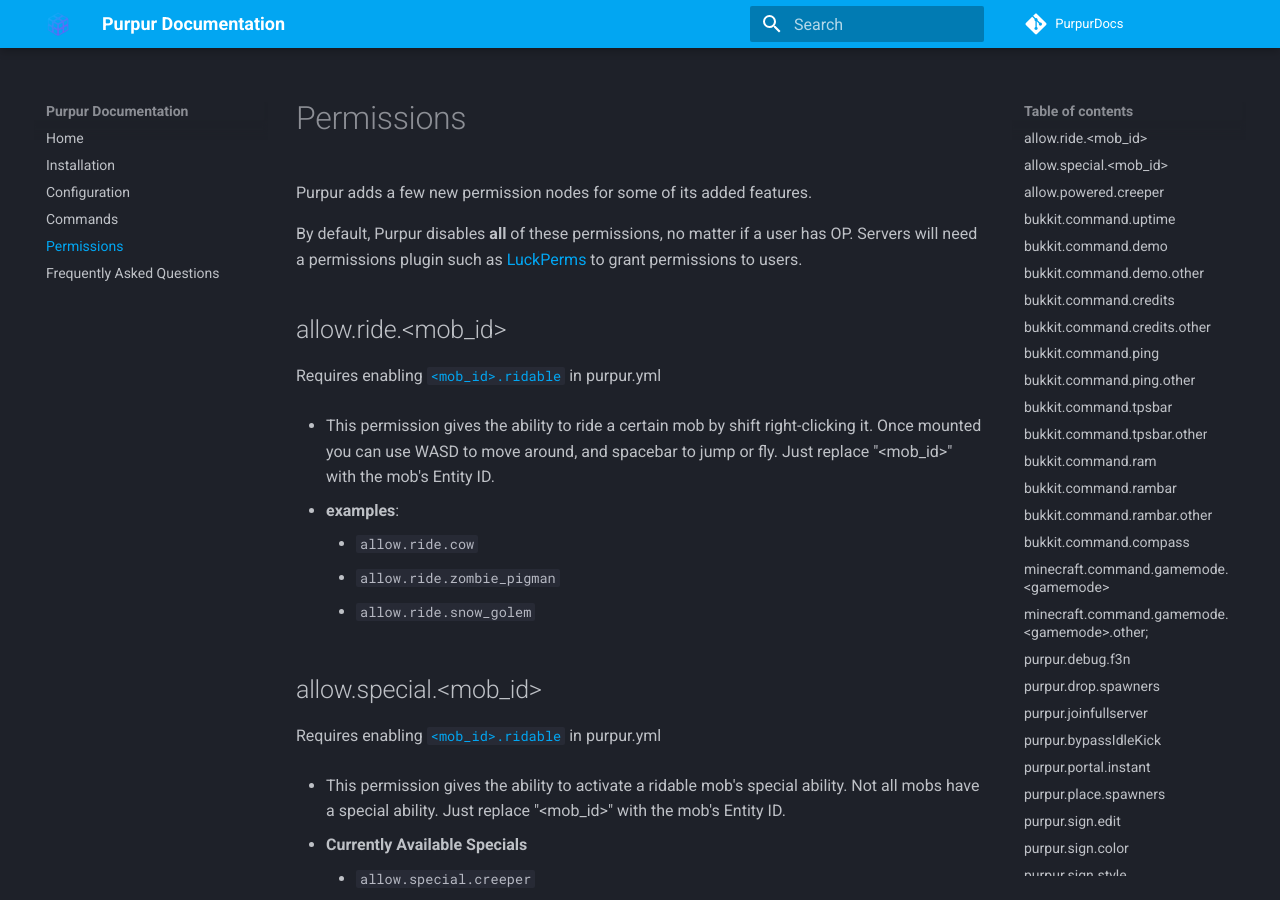
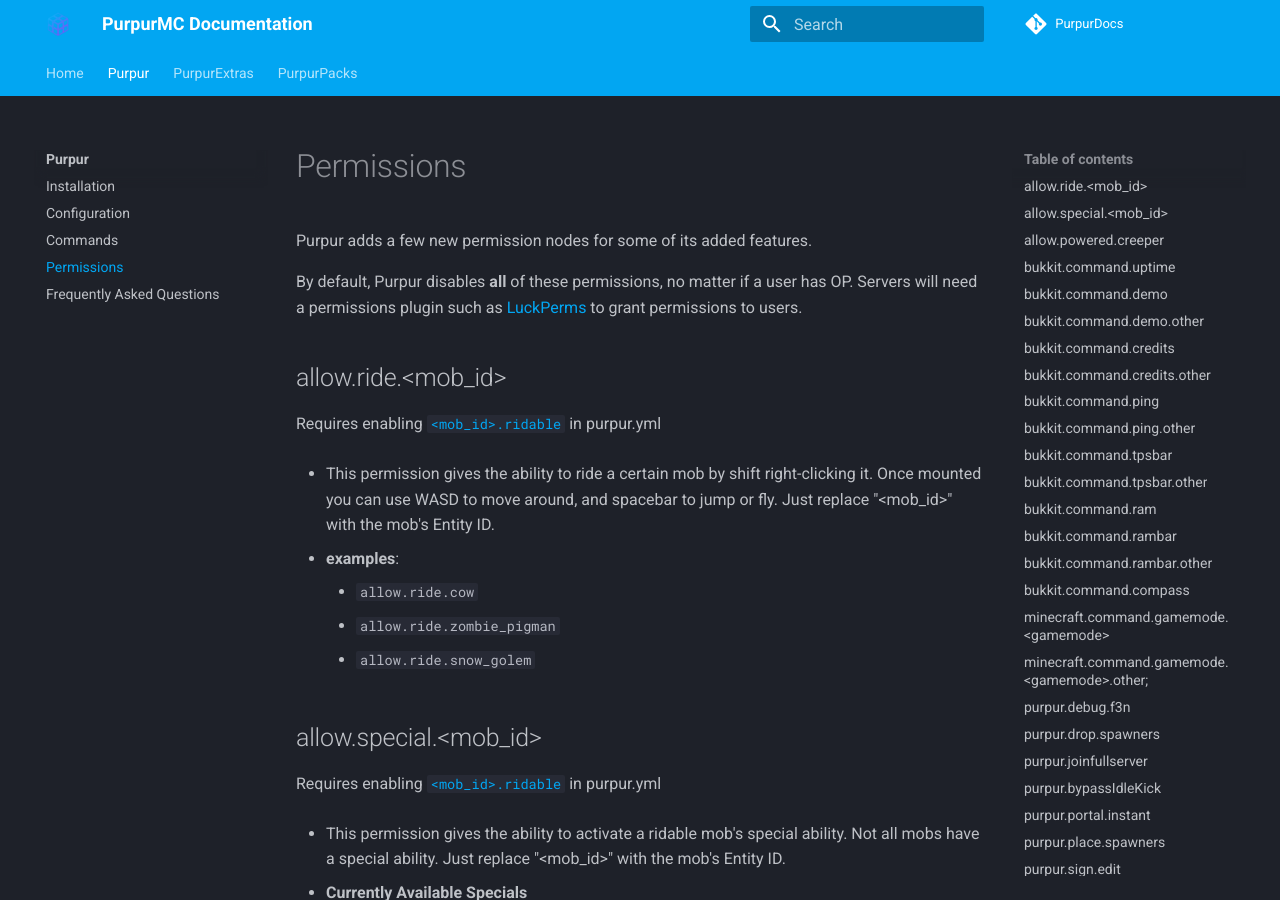
Before and after one commit to PurpurMC/PurpurDocs, an MkDocs documentation site: the page built from mkdocs/purpur/permissions.md, in a window 1280 px wide and 900 px high. Built offline with MkDocs 1.6.1 and Material for MkDocs 9.7.7, drawn with Linux system fonts in a browser that asks for light colours; comment, search, counter and statistics services are not loaded.

```diff
--- a/mkdocs.yml
+++ b/mkdocs.yml
@@ -1,5 +1,5 @@
 # Project information
-site_name: Purpur Documentation
+site_name: PurpurMC Documentation
 site_url: https://purpurmc.org/docs
 site_author: granny
 site_description: >-
@@ -7,12 +7,28 @@ site_description: >-
   Purpur is a fork of Pufferfish (and by extension, Paper) with the goal of providing new and interesting configuration options, which allow for creating a unique gameplay experience not seen anywhere else.
 docs_dir: mkdocs
 nav:
-    - Home: index.md
-    - Installation: Installation.md
-    - Configuration: Configuration.md
-    - Commands: Commands.md
-    - Permissions: Permissions.md
-    - Frequently Asked Questions: FAQ.md
+    - index.md
+    - Purpur:
+      - Purpur: purpur/index.md
+      - Installation: purpur/installation.md
+      - Configuration: purpur/configuration.md
+      - Commands: purpur/commands.md
+      - Permissions: purpur/permissions.md
+      - Frequently Asked Questions: purpur/faq.md
+    - PurpurExtras:
+      - PurpurExtras: purpurextras/index.md
+      # - Installation: purpurextras/installation.md
+      # - Configuration: purpurextras/configuration.md
+      # - Commands: purpurextras/commands.md
+      # - Permissions: purpurextras/permissions.md
+      # - Frequently Asked Questions: purpurextras/faq.md
+    - PurpurPacks:
+      - PurpurPacks: purpurpacks/index.md
+      # - Installation: purpurpacks/installation.md
+      # - Configuration: purpurpacks/configuration.md
+      # - Commands: purpurpacks/commands.md
+      # - Permissions: purpurpacks/permissions.md
+      # - Frequently Asked Questions: purpurpacks/faq.md
 repo_url: https://github.com/PurpurMC/PurpurDocs
 repo_name: PurpurDocs
 edit_uri: edit/main/mkdocs/
@@ -20,6 +36,7 @@ extra_css:
   - stylesheets/extra.css
 plugins:
   - search
+  - ezlinks
   - markdownextradata
   - autolink_references:
       autolinks:
@@ -27,18 +44,27 @@ plugins:
             target_url: https://bugs.mojang.com/browse/MC-<num>
   - redirects:
       redirect_maps:
-          'commands.md': 'Commands.md'
-          'cmds.md': 'Commands.md'
-          'configuration.md': 'Configuration.md'
-          'config.md': 'Configuration.md'
-          'permissions.md': 'Permissions.md'
-          'perms.md': 'Permissions.md'
-          'faq.md': 'FAQ.md'
+          'commands.md': 'purpur/commands.md'
+          'cmds.md': 'purpur/commands.md'
+          'configuration.md': 'purpur/configuration.md'
+          'config.md': 'purpur/configuration.md'
+          'permissions.md': 'purpur/permissions.md'
+          'perms.md': 'purpur/permissions.md'
+          'faq.md': 'purpur/faq.md'
+          'Commands.md': 'purpur/commands.md'
+          'Configuration.md': 'purpur/configuration.md'
+          'FAQ.md': 'purpur/faq.md'
+          'Installation.md': 'purpur/installation.md'
+          'Log4j.md': 'purpur/log4j.md'
+          'Permissions.md': 'purpur/permissions.md'
 theme:
   name: material
   custom_dir: overrides
   favicon: images/purpur-small.png
   logo: images/purpur-small.png
+  features:
+    - navigation.tabs
+    - navigation.indexes
   palette:
     - scheme: slate
       primary: light blue
--- a/mkdocs/Permissions.md
+++ b/mkdocs/purpur/permissions.md
@@ -3,7 +3,7 @@ Purpur adds a few new permission nodes for some of its added features.
 By default, Purpur disables **all** of these permissions, no matter if a user has OP. Servers will need a permissions plugin such as [LuckPerms](https://luckperms.net/) to grant permissions to users.
 
 ## allow.ride.<mob_id&gt;
-Requires enabling [`<mob_id>.ridable`](../Configuration#mobs) in purpur.yml
+Requires enabling [`<mob_id>.ridable`](configuration#mobs) in purpur.yml
 
 - This permission gives the ability to ride a certain mob by shift
 right-clicking it. Once mounted you can use WASD to move around, and spacebar to jump or fly. Just replace "<mob_id&gt;" with the mob's Entity ID.
@@ -14,7 +14,7 @@ right-clicking it. Once mounted you can use WASD to move around, and spacebar to
     - `allow.ride.snow_golem`
 
 ## allow.special.<mob_id&gt;
-Requires enabling [`<mob_id>.ridable`](../Configuration#mobs) in purpur.yml
+Requires enabling [`<mob_id>.ridable`](configuration#mobs) in purpur.yml
 
 - This permission gives the ability to activate a ridable mob's
 special ability. Not all mobs have a special ability. Just replace "<mob_id&gt;" with
@@ -31,60 +31,60 @@ the mob's Entity ID.
         - Shoots a wither head on mouse click
 
 ## allow.powered.creeper
-Requires enabling [`creeper.ridable`](../Configuration#creeper) in purpur.yml
+Requires enabling [`creeper.ridable`](configuration#creeper) in purpur.yml
 
 - This permission gives the ability to toggle a creeper's powered state while riding.
 Hold the spacebar while not moving to charge the toggle. Instead of blowing up the powered
 state will toggle on or off.
 
 ## bukkit.command.uptime
-- Allows the use of the [`/uptime`](../Commands#uptime) command.
+- Allows the use of the [`/uptime`](commands#uptime) command.
 
 ## bukkit.command.demo
-- Allows the use of the [`/demo`](../Commands#demo) command.
+- Allows the use of the [`/demo`](commands#demo) command.
 
 ## bukkit.command.demo.other
-- Allows the use of the [`/demo`](../Commands#demo) command on other players.
+- Allows the use of the [`/demo`](commands#demo) command on other players.
 
 ## bukkit.command.credits
-- Allows the use of the [`/credits`](../Commands#credits) command.
+- Allows the use of the [`/credits`](commands#credits) command.
 
 ## bukkit.command.credits.other
-- Allows the use of the [`/credits`](../Commands#credits) command on other players.
+- Allows the use of the [`/credits`](commands#credits) command on other players.
 
 ## bukkit.command.ping
-- Allows the use of the [`/ping`](../Commands#ping) command.
+- Allows the use of the [`/ping`](commands#ping) command.
 
 ## bukkit.command.ping.other
-- Allows the use of the [`/ping`](../Commands#ping) command on other players.
+- Allows the use of the [`/ping`](commands#ping) command on other players.
 
 ## bukkit.command.tpsbar
-- Allows the use of the [`/tpsbar`](../Commands#tpsbar) command.
+- Allows the use of the [`/tpsbar`](commands#tpsbar) command.
 
 ## bukkit.command.tpsbar.other
-- Allows the use of the [`/tpsbar`](../Commands#tpsbar) command on other players.
+- Allows the use of the [`/tpsbar`](commands#tpsbar) command on other players.
 
 ## bukkit.command.ram
-- Allows the use of the [`/ram`](../Commands#ram) command.
+- Allows the use of the [`/ram`](commands#ram) command.
 
 ## bukkit.command.rambar
-- Allows the use of the [`/rambar`](../Commands#rambar) command.
+- Allows the use of the [`/rambar`](commands#rambar) command.
 
 ## bukkit.command.rambar.other
-- Allows the use of the [`/rambar`](../Commands#rambar) command on other players.
+- Allows the use of the [`/rambar`](commands#rambar) command on other players.
 
 ## bukkit.command.compass
-- Allows the use of the [`/compass`](../Commands#compass) command.
+- Allows the use of the [`/compass`](commands#compass) command.
 
 ## minecraft.command.gamemode.<gamemode&gt;
-Requires enabling [`gamemode.requires-specific-permission`](../Configuration#command) in purpur.yml
+Requires enabling [`gamemode.requires-specific-permission`](configuration#command) in purpur.yml
 
 - Allows the user to set their own gamemode to <gamemode&gt;
 - Available gamemodes
     - adventure, creative, spectator, survival
 
 ## minecraft.command.gamemode.<gamemode&gt;.other;
-Requires enabling [`gamemode.requires-specific-permission`](../Configuration#command) in purpur.yml
+Requires enabling [`gamemode.requires-specific-permission`](configuration#command) in purpur.yml
 
 - Allows the user to set their own and other players' gamemode to <gamemode&gt;
 - Available gamemodes
@@ -95,7 +95,7 @@ Requires enabling [`gamemode.requires-specific-permission`](../Configuration#com
 Player must have this perm _and_ the gamemode perm for it to work.
 
 ## purpur.drop.spawners
-Requires enabling [`gameplay-mechanics.silk-touch`](../Configuration#silk-touch_1) in purpur.yml
+Requires enabling [`gameplay-mechanics.silk-touch`](configuration#silk-touch_1) in purpur.yml
 
 - Players with this permission can use a configured tool with silk
 touch enchantment to mine up any spawner cage instead of disappearing.
@@ -110,28 +110,28 @@ touch enchantment to mine up any spawner cage instead of disappearing.
 - Allows players to instantly teleport through portals when stepping through them
 
 ## purpur.place.spawners
-Requires enabling [`gameplay-mechanics.silk-touch`](../Configuration#silk-touch_1) in purpur.yml
+Requires enabling [`gameplay-mechanics.silk-touch`](configuration#silk-touch_1) in purpur.yml
 
 - Players with this permission can place down a spawner cage and
 restore the mob type to what it was when it was mined using silk touch.
 
 ## purpur.sign.edit
-Requires enabling [`sign.right-click-edit`](../Configuration#sign) in purpur.yml
+Requires enabling [`sign.right-click-edit`](configuration#sign) in purpur.yml
 
 - Allows players to open the sign editor when right clicking a sign while holding a sign.
 
 ## purpur.sign.color
-Requires enabling [`sign.allow-colors`](../Configuration#sign) in purpur.yml
+Requires enabling [`sign.allow-colors`](configuration#sign) in purpur.yml
 
 - Allows players to use color codes on signs
 
 ## purpur.sign.style
-Requires enabling [`sign.allow-colors`](../Configuration#sign) in purpur.yml
+Requires enabling [`sign.allow-colors`](configuration#sign) in purpur.yml
 
 - Allows players to use style codes on signs (except the magic/obfuscated code)
 
 ## purpur.sign.magic
-Requires enabling [`sign.allow-colors`](../Configuration#sign) in purpur.yml
+Requires enabling [`sign.allow-colors`](configuration#sign) in purpur.yml
 
 - Allows players to use the magic/obfuscated style code on signs
 
@@ -141,44 +141,44 @@ Hex colors only register once a book has been signed
 - Allows players to use the legacy and hex color codes in books which update after the book is signed
 
 ## purpur.anvil.color
-Requires enabling [`anvil.allow-colors`](../Configuration#allow-colors_1) in purpur.yml
+Requires enabling [`anvil.allow-colors`](configuration#allow-colors_1) in purpur.yml
 
 - Allows players to use legacy color codes in anvil. [`There is more information about colour codes on the Minecraft website.`](https://minecraft.fandom.com/wiki/Formatting_codes)
 
 ## purpur.anvil.minimessage
-Requires enabling [`anvil.allow-minimessage`](../Configuration#use-mini-message) in purpur.yml
+Requires enabling [`anvil.allow-minimessage`](configuration#use-mini-message) in purpur.yml
 
 - This allows players to use MiniMessage tags in an anvil. [`You can test your minimessage tags here.`](https://webui.advntr.dev/)
 
 ## purpur.anvil.remove_italics
-Requires enabling [`anvil.allow-colors`](../Configuration#anvil) in purpur.yml
+Requires enabling [`anvil.allow-colors`](configuration#anvil) in purpur.yml
 
 - Allows players to remove the italics from items renamed in the anvil by starting the text with '&r'
 
 ## purpur.anvil.format
-Requires enabling [`anvil.allow-colors`](../Configuration#anvil) in purpur.yml
+Requires enabling [`anvil.allow-colors`](configuration#anvil) in purpur.yml
 
 - Allows players to use legacy formatting codes in an anvil (&l, &m, &n, &o)
 
 
 ## purpur.enderchest.rows.<number&gt;
-Requires enabling [`ender_chest.six-rows`](../Configuration#ender_chest) and [`ender_chest.use-permissions-for-rows`](../Configuration#ender_chest) in purpur.yml
+Requires enabling [`ender_chest.six-rows`](configuration#ender_chest) and [`ender_chest.use-permissions-for-rows`](configuration#ender_chest) in purpur.yml
 
 - Controls how many rows a player's enderchest has
 - Available sizes
     - one, two, three, four, five, six
 
 ## purpur.inventory_totem
-Requires enabling [`totem-of-undying-works-in-inventory`](../Configuration#totem-of-undying-works-in-inventory) in purpur.yml
+Requires enabling [`totem-of-undying-works-in-inventory`](configuration#totem-of-undying-works-in-inventory) in purpur.yml
 
 - Allows player's totem to work while in their inventory
 
 ## purpur.mending_shift_click
-Requires setting [`shift-right-click-repairs-mending-points`](../Configuration#shift-right-click-repairs-mending-points) to a number greater than 0
+Requires setting [`shift-right-click-repairs-mending-points`](configuration#shift-right-click-repairs-mending-points) to a number greater than 0
 
 - Allows a player to shift-right-click to use their stored experience to mend their gear
 
 ## purpur.tnt.defuse
-Requires enabling [`defuse-tnt-chance`](../Configuration#defuse-tnt-chance) to a chance greater than 0
+Requires enabling [`defuse-tnt-chance`](configuration#defuse-tnt-chance) to a chance greater than 0
 
 - Allows a player to defuse primed TNT when right-clicking with shears
--- a/requirements.txt
+++ b/requirements.txt
@@ -15,6 +15,7 @@ Markdown==3.3.3
 MarkupSafe==2.1.1
 mergedeep==1.3.4
 mkdocs==1.4.1
+mkdocs-ezlinks-plugin==0.1.14
 mkdocs-markdownextradata-plugin==0.2.5
 mkdocs-material==8.5.7
 mkdocs-material-extensions==1.1
@@ -22,6 +23,7 @@ mkdocs-redirects==1.0.3
 nltk==3.5
 packaging==21.3
 Pygments==2.13.0
+pygtrie==2.5.0
 pymdown-extensions==9.7
 pyparsing==3.0.9
 python-dateutil==2.8.2
```
Also changed, not shown: mkdocs/purpur/commands.md (renamed from mkdocs/Commands.md, +4 -4 lines), mkdocs/purpur/configuration.md (renamed from mkdocs/Configuration.md, +14 -14 lines), mkdocs/purpur/index.md (added, +156 -0 lines), mkdocs/purpurextras/index.md (added, +156 -0 lines), mkdocs/purpurpacks/index.md (added, +156 -0 lines), mkdocs/purpur/faq.md (renamed from mkdocs/FAQ.md), mkdocs/purpur/installation.md (renamed from mkdocs/Installation.md), mkdocs/purpur/log4j.md (renamed from mkdocs/Log4j.md), 1 other file.
